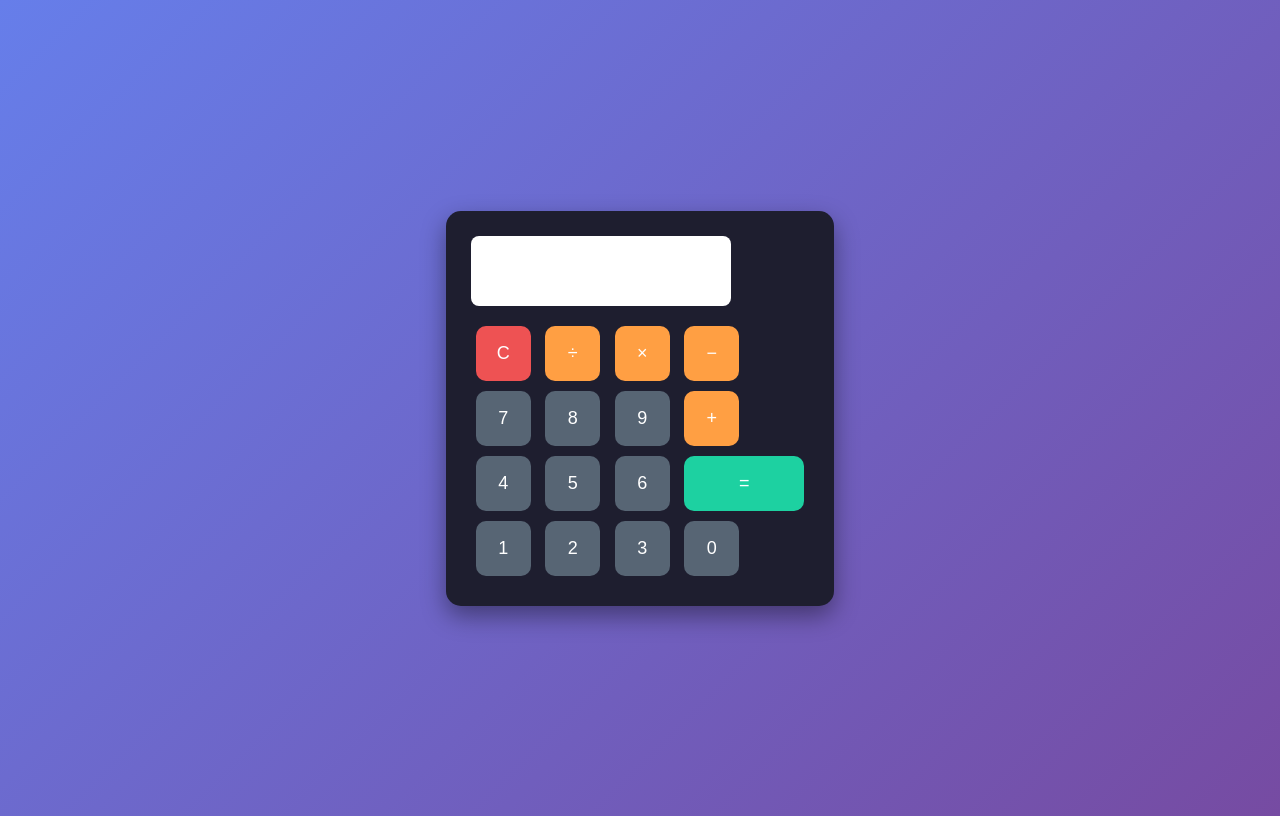
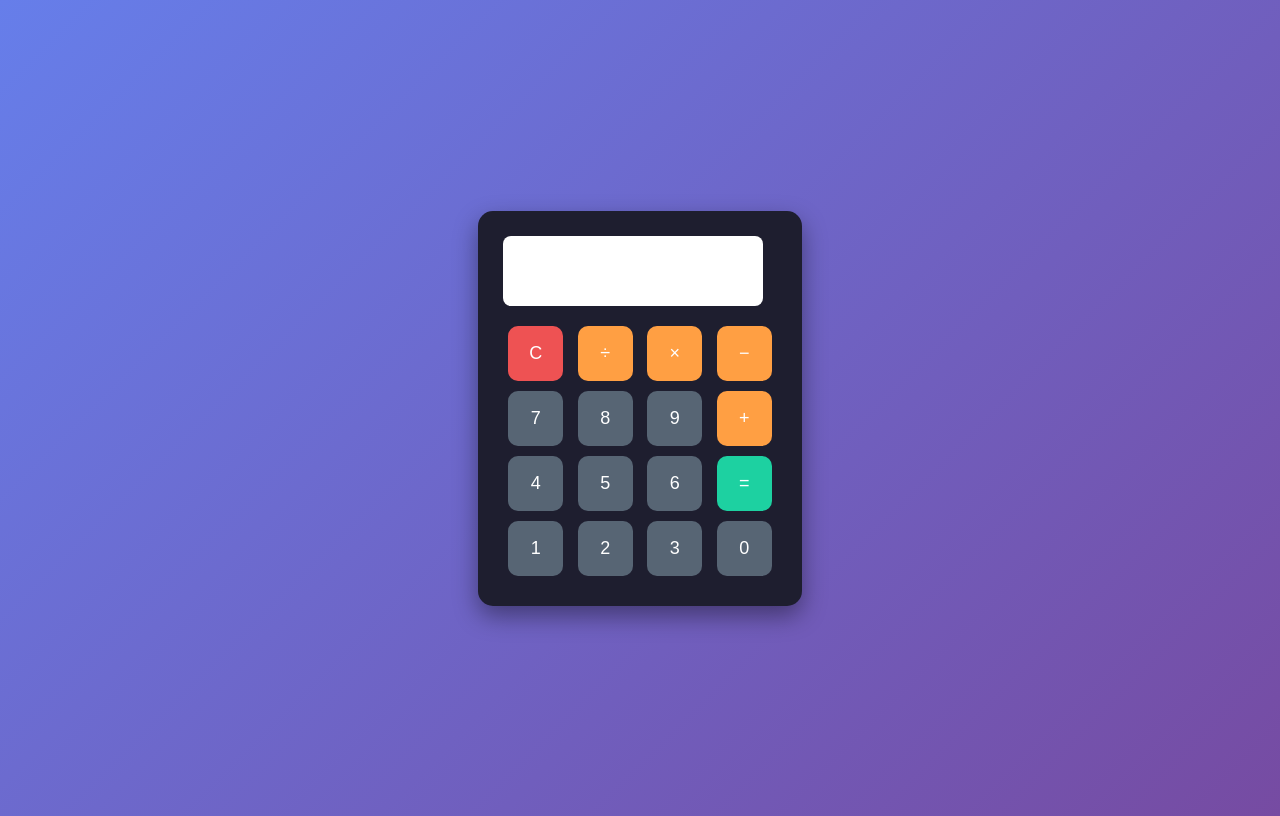
Before and after one commit to Bilal-9922/CodeAllpha_Calculator, a plain HTML site: page index.html in a window 1280 px wide. Drawn offline with Linux system fonts and the light colour scheme.

Commit message:
Update index.html

```diff
--- a/index.html
+++ b/index.html
@@ -55,7 +55,7 @@ button:hover{
 
 .operator{ background:#ff9f43; color:white; }
 .number{ background:#576574; color:white; }
-.equal{ background:#1dd1a1; color:white; width:120px; }
+.equal{ background:#1dd1a1; color:white; width:55px; }
 .clear{ background:#ee5253; color:white; }
 
 </style>
```
